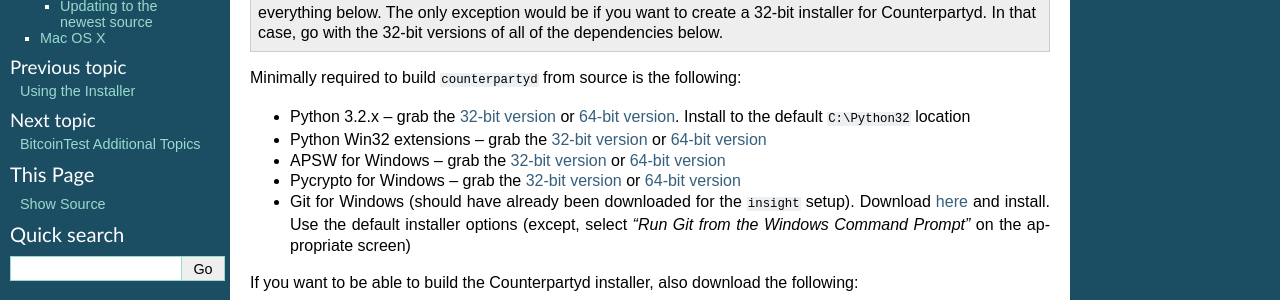
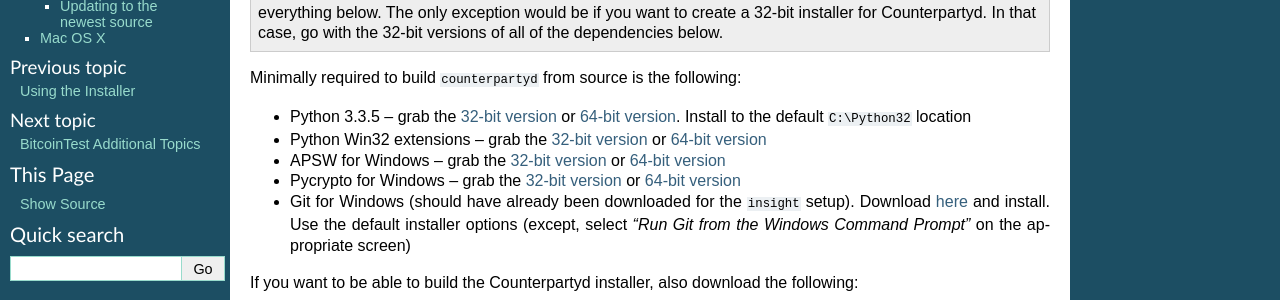
Before and after one commit to CounterpartyXCP/federatednode, a Sphinx documentation site: the page built from docs/BuildingFromSource.rst, in a window 1280 px wide and 900 px high. Shown: the part 396-696 px from the top of the window. Built offline with Sphinx 7.4.7, drawn with Linux system fonts in a browser that asks for light colours.

Commit message:
Update Python req's to 3.3 and 64-bit links
https://github.com/CounterpartyXCP/counterpartyd/issues/207
32-bit links still need to be updated

```diff
--- a/docs/BuildingFromSource.rst
+++ b/docs/BuildingFromSource.rst
@@ -25,15 +25,15 @@
 
 Minimally required to build ``counterpartyd`` from source is the following:
 
-- Python 3.2.x -- grab the `32-bit version <http://www.python.org/ftp/python/3.2.5/python-3.2.5.msi>`__
-  or `64-bit version <http://www.python.org/ftp/python/3.2.5/python-3.2.5.amd64.msi>`__.
+- Python 3.3.5 -- grab the `32-bit version <http://www.python.org/ftp/python/3.2.5/python-3.2.5.msi>`__
+  or `64-bit version <https://www.python.org/downloads/release/python-335/>`__.
   Install to the default ``C:\Python32`` location
 - Python Win32 extensions -- grab the `32-bit version <http://sourceforge.net/projects/pywin32/files/pywin32/Build%20218/pywin32-218.win32-py3.2.exe/download>`__
-  or `64-bit version <http://sourceforge.net/projects/pywin32/files/pywin32/Build%20218/pywin32-218.win-amd64-py3.2.exe/download>`__
+  or `64-bit version <http://sourceforge.net/projects/pywin32/files/pywin32/Build%20219/pywin32-219.win-amd64-py3.3.exe/download>`__
 - APSW for Windows -- grab the `32-bit version <https://apsw.googlecode.com/files/apsw-3.8.2-r1.win32-py3.2.exe>`__
-  or `64-bit version <https://apsw.googlecode.com/files/apsw-3.8.2-r1.win-amd64-py3.2.exe>`__
+  or `64-bit version <https://github.com/rogerbinns/apsw/releases/download/3.8.5-r1/apsw-3.8.5-r1.win-amd64-py3.3.exe>`__
 - Pycrypto for Windows -- grab the `32-bit version <http://www.voidspace.org.uk/downloads/pycrypto26/pycrypto-2.6.win32-py3.2.exe>`__
-  or `64-bit version <http://www.voidspace.org.uk/downloads/pycrypto26/pycrypto-2.6.win-amd64-py3.2.exe>`__
+  or `64-bit version <http://www.voidspace.org.uk/downloads/pycrypto26/pycrypto-2.6.win-amd64-py3.3.exe>`__
 - Git for Windows (should have already been downloaded for the ``insight`` setup).
   Download `here <http://git-scm.com/download/win>`__ and install. Use the default installer
   options (except, select *"Run Git from the Windows Command Prompt"* on the appropriate screen)
@@ -45,7 +45,7 @@
 - Download the NSIS SimpleService plugin from `here <http://nsis.sourceforge.net/mediawiki/images/c/c9/NSIS_Simple_Service_Plugin_1.30.zip>`__
   and save the .dll file contained in that zip to your NSIS ``plugins`` directory (e.g. ``C:\Program Files (X86)\NSIS\plugins``)
 - cx_freeze -- grab the `32-bit version <http://prdownloads.sourceforge.net/cx-freeze/cx_Freeze-4.3.2.win32-py3.2.msi?download>`__
-  or `64-bit version <http://prdownloads.sourceforge.net/cx-freeze/cx_Freeze-4.3.2.win-amd64-py3.2.msi?download>`__ as appropriate
+  or `64-bit version <http://downloads.sourceforge.net/project/cx-freeze/4.3.3/cx_Freeze-4.3.3.win-amd64-py3.3.msi>`__ as appropriate
 
 
 Installing
```
